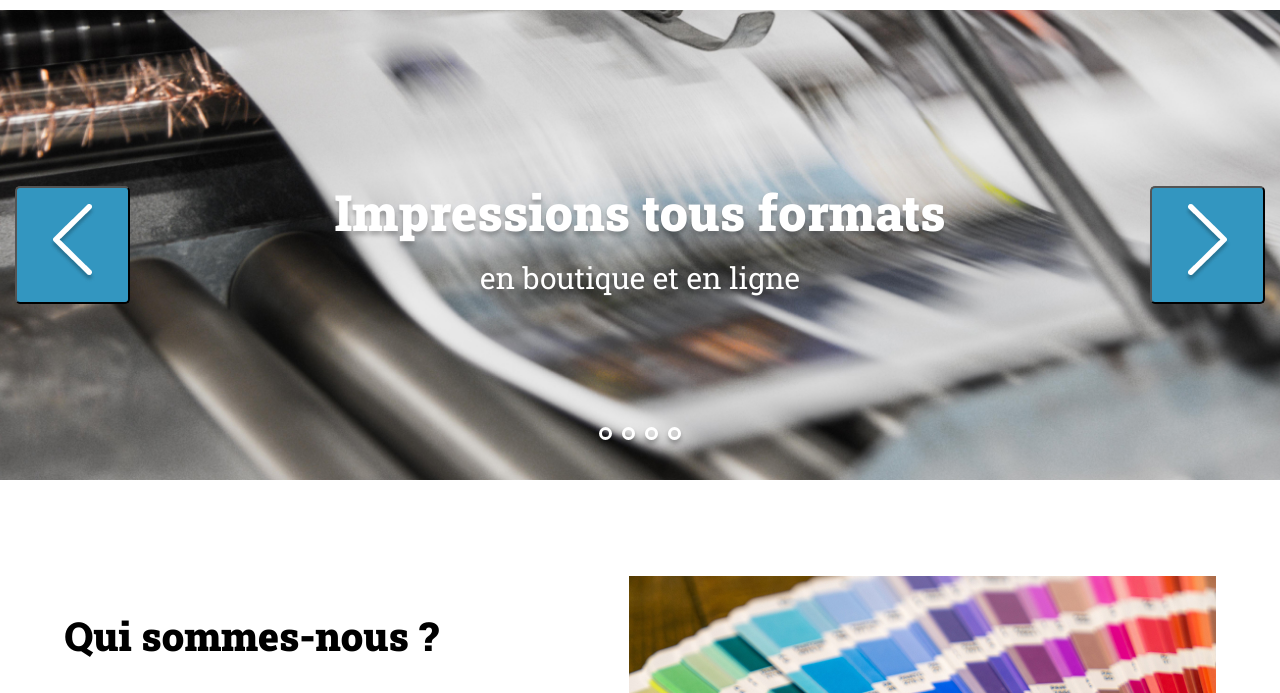
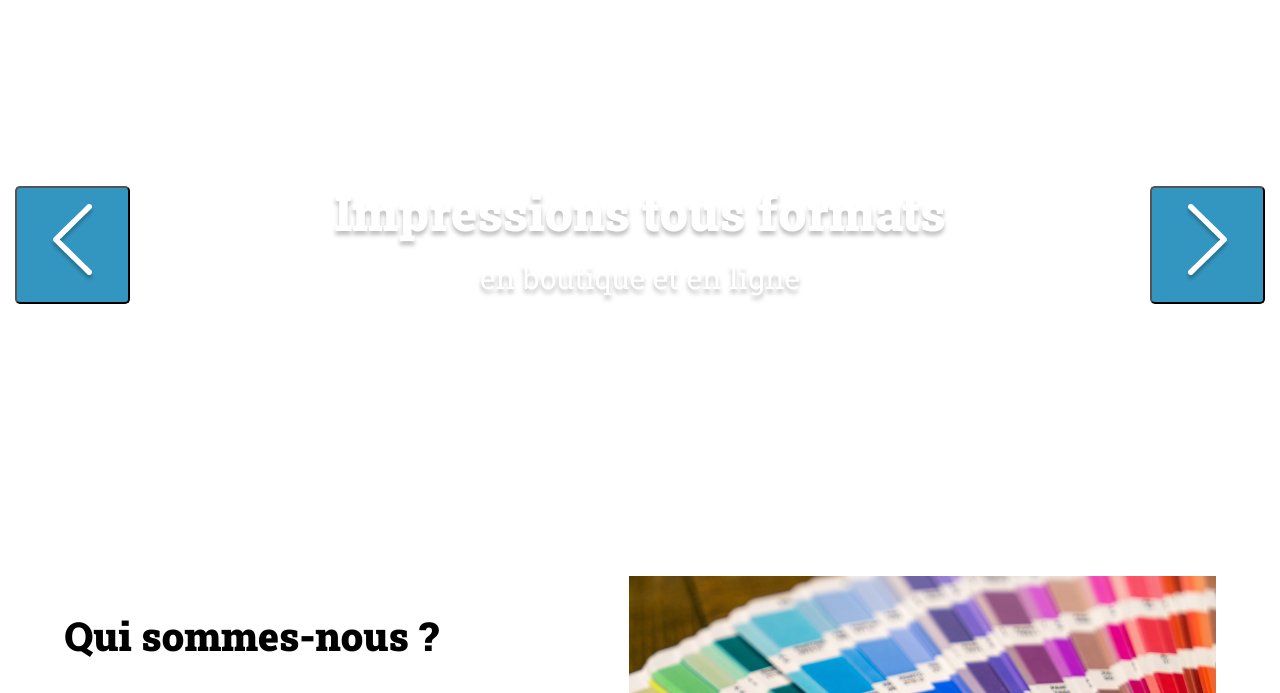
Before and after one commit to oanaciuca/print-it, a plain HTML site: page Print-it-JS-main/index.html in a window 1280 px wide. Shown: the part 91-784 px from the top of the page. Drawn offline with Linux system fonts and the light colour scheme.

Commit message:
Suppresion img(banner) et span(dot)

```diff
--- a/Print-it-JS-main/index.html
+++ b/Print-it-JS-main/index.html
@@ -19,7 +19,7 @@
 </header>
 <main>
 	<div id="banner">
-		<img class="banner-img" src="./assets/images/slideshow/slide1.jpg" alt="Banner Print-it">
+		<!-- <img class="banner-img" src="./assets/images/slideshow/slide1.jpg" alt="Banner Print-it"> -->
 		<p>Impressions tous formats <span>en boutique et en ligne</span></p>
 		<div class="arrow arrow_left">
 		    <button class="btn">
@@ -32,10 +32,10 @@
 		    </button>
 	    </div>
 		<div class="dots">
-			<span class="dot"></span>
+			<!-- <span class="dot"></span>
             <span class="dot"></span>
             <span class="dot"></span>
-			<span class="dot"></span>
+			<span class="dot"></span> -->
 		</div>
 	</div>
 	<section id="about-us" class="container">
@@ -137,7 +137,6 @@
 	<div>
 		<img class="footer-logo" src="./assets/images/logo.png" alt="Print it ! Impressions d'entreprises" >
 	</div>
-</footer>
-<script src="./assets/script.js"></script>
+</foote>
 </body>
 </html>
```
